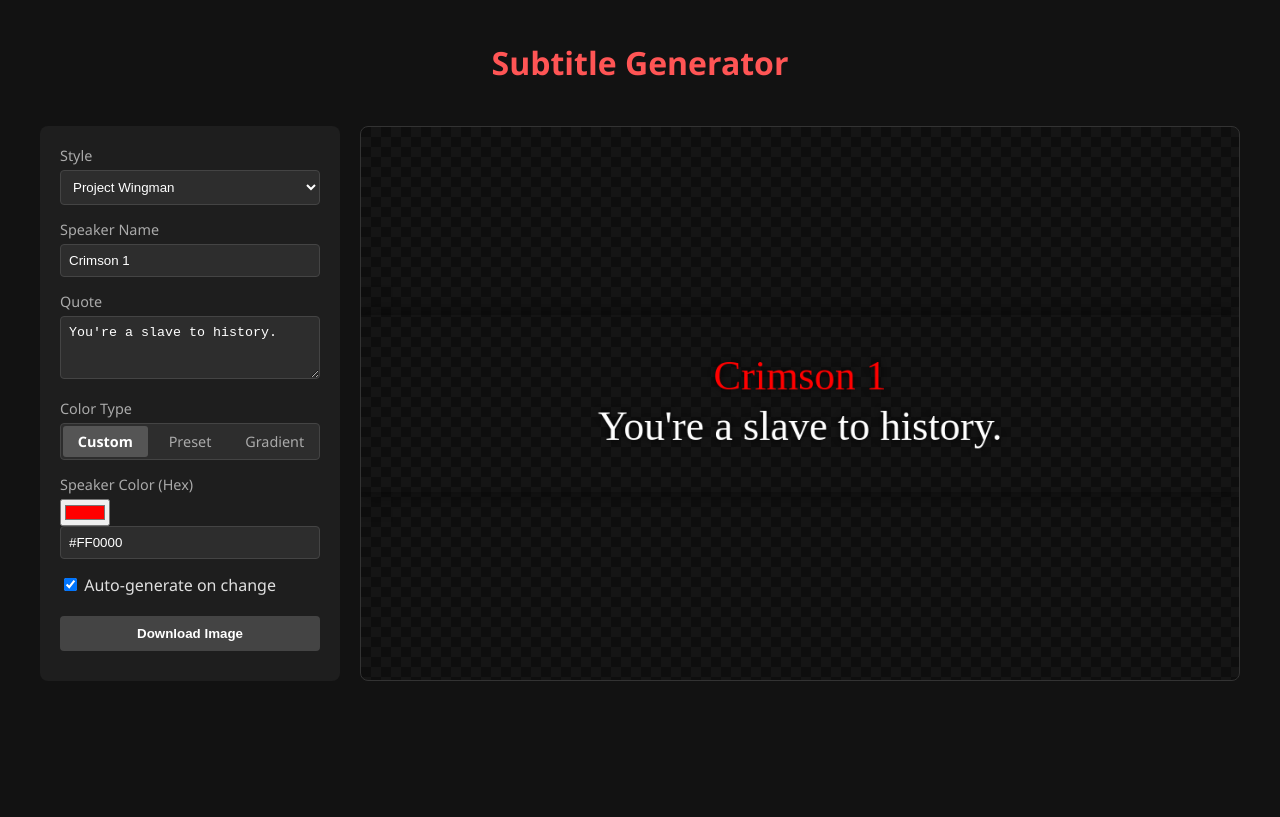
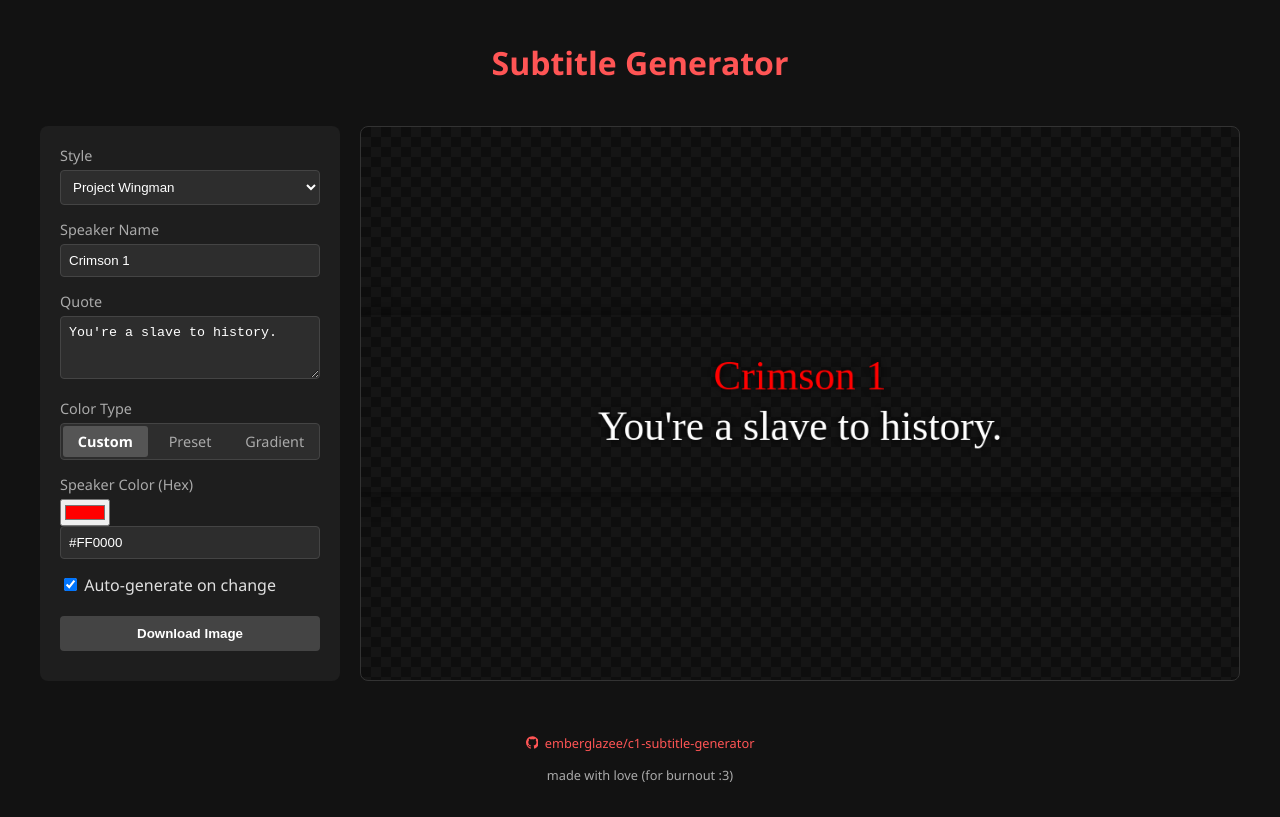
Before and after one commit to emberglazee/c1-subtitle-generator, a plain HTML site: page index.html in a window 1280 px wide. Drawn offline with Linux system fonts and the light colour scheme.

Commit message:
feat: add site footer

```diff
--- a/index.html
+++ b/index.html
@@ -86,6 +86,16 @@
         </div>
     </div>
 
+    <footer>
+        <p>
+            <a href="https://github.com/emberglazee/c1-subtitle-generator" target="_blank">
+                <svg role="img" viewBox="0 0 24 24" xmlns="http://www.w3.org/2000/svg"><title>GitHub</title><path d="M12 .297c-6.63 0-12 5.373-12 12 0 5.303 3.438 9.8 8.205 11.385.6.113.82-.258.82-.577 0-.285-.01-1.04-.015-2.04-3.338.724-4.042-1.61-4.042-1.61C4.422 18.07 3.633 17.7 3.633 17.7c-1.087-.744.084-.729.084-.729 1.205.084 1.838 1.236 1.838 1.236 1.07 1.835 2.809 1.305 3.495.998.108-.776.417-1.305.76-1.605-2.665-.3-5.466-1.332-5.466-5.93 0-1.31.465-2.38 1.235-3.22-.135-.303-.54-1.523.105-3.176 0 0 1.005-.322 3.3 1.23.96-.267 1.98-.399 3-.405 1.02.006 2.04.138 3 .405 2.28-1.552 3.285-1.23 3.285-1.23.645 1.653.24 2.873.12 3.176.765.84 1.23 1.91 1.23 3.22 0 4.61-2.805 5.625-5.475 5.92.42.36.81 1.096.81 2.22 0 1.606-.015 2.896-.015 3.286 0 .315.21.69.825.57C20.565 22.092 24 17.592 24 12.297c0-6.627-5.373-12-12-12"/></svg>
+                emberglazee/c1-subtitle-generator
+            </a>
+        </p>
+        <p>made with love (for burnout :3)</p>
+    </footer>
+
     <script src="script.js"></script>
 </body>
 </html>
--- a/style.css
+++ b/style.css
@@ -11,6 +11,8 @@
     display: flex;
     justify-content: center;
     padding: 20px;
+    flex-direction: column;
+    align-items: center;
 }
 
 .container {
@@ -125,3 +127,28 @@
     color: white;
     font-weight: bold;
 }
+
+footer {
+    margin-top: 40px;
+    text-align: center;
+    color: #aaa;
+    font-size: 0.8em;
+}
+
+footer a {
+    color: #ff5555;
+    text-decoration: none;
+    display: inline-flex;
+    align-items: center;
+    gap: 0.5em;
+}
+
+footer a:hover {
+    text-decoration: underline;
+}
+
+footer a svg {
+    width: 1em;
+    height: 1em;
+    fill: currentColor;
+}
```
